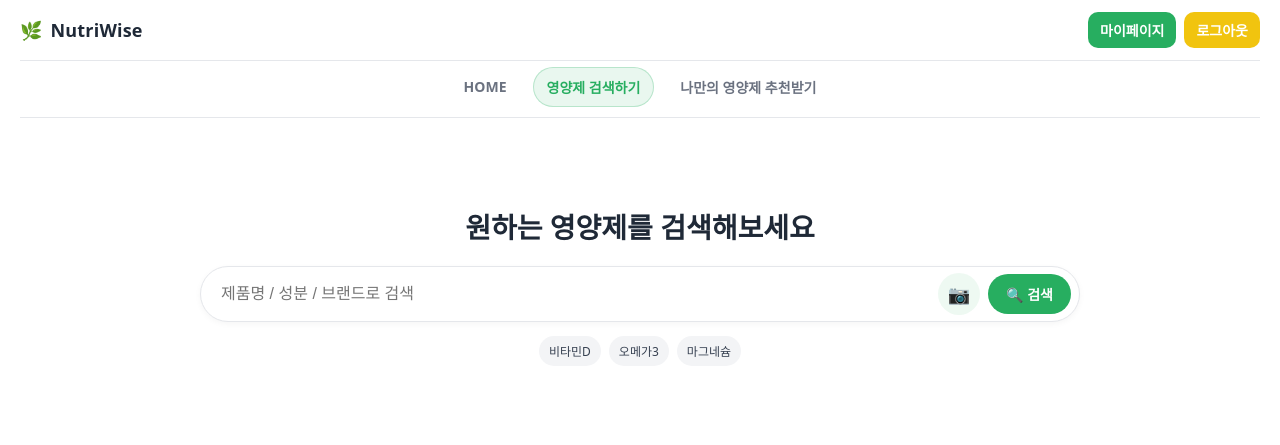
After one commit to ParkVitna/SKN14-4th-1Team, a Django app: page /app/search/ in a window 1280 px wide. The commit adds this page. Shown: the top 445 px of the page. Run offline with Django 5.2, Linux system fonts and the light colour scheme; the visitor is signed in with stand-in values (Sample User, id 1).

Commit message:
Feat: 검색, 추천 페이지 작성

```diff
--- a/MoonSangHee/_4th_proj/app/urls.py
+++ b/MoonSangHee/_4th_proj/app/urls.py
@@ -4,7 +4,9 @@ from . import views
 app_name = 'app'
 
 urlpatterns = [
-    path('', views.index, name='index'),
+    path('', views.home, name='home'),
+    path("search/", views.search, name="search"),
+    path("recommend/", views.recommend, name="recommend"),
     # path('app/', include('app.urls')), # /app/으로 시작하는 요청을 app/urls.py로 위임
     # # path('', RedirectView.as_view(url='/app/')), # /루트 주소/로 접속하면 자동으로 /app/으로
     # path('uauth/', include('uauth.urls')),
--- a/MoonSangHee/_4th_proj/app/views.py
+++ b/MoonSangHee/_4th_proj/app/views.py
@@ -1,6 +1,16 @@
 from django.shortcuts import render
 
 # Create your views here.
-def index(request):
+def home(request):
 
-    return render(request, 'layout/home.html')
+    return render(request, 'app/home.html')
+
+def search(request):
+    # 검색 페이지
+    q = request.GET.get("q", "")
+    ctx = {"q": q}
+    return render(request, "app/search.html", ctx)
+
+def recommend(request):
+    # 추천(챗봇) 페이지
+    return render(request, "app/recommend.html")
--- /dev/null
+++ b/MoonSangHee/_4th_proj/static/css/nav.css
@@ -0,0 +1,140 @@
+/* =========================
+   NutriWise - NAV (final)
+   ========================= */
+:root{
+  --nw-green:#27AE60;
+  --nw-yellow:#F1C40F;
+  --nw-text:#1f2937;      /* 다크 그레이 */
+  --nw-muted:#6b7280;     /* 서브 텍스트 */
+  --nw-border:#e5e7eb;    /* 라인 */
+  --nw-bg:#ffffff;
+}
+
+*{ box-sizing:border-box; }
+html,body{
+  margin:0;
+  font-family:"Noto Sans KR", system-ui, -apple-system, "Segoe UI", Roboto, Arial, sans-serif;
+  color:var(--nw-text);
+}
+
+/* ===== Header: 2행 그리드 =====
+   1행: 좌 로고 / 우 액션 유지
+   2행: 중앙 네비게이션 (전체 폭)
+*/
+.nw-header{
+  position: sticky; top: 0; z-index: 1000;
+  display: grid;
+  grid-template-columns: auto 1fr auto; /* brand | spacer | actions */
+  grid-template-rows: auto auto;        /* row1: brand/actions, row2: nav */
+  align-items: center;
+  gap: 12px 16px;
+  padding: 12px 20px 8px;
+  background: var(--nw-bg);
+}
+
+/* ===== Brand (좌측 고정) ===== */
+.nw-brand{
+  grid-column:1; grid-row:1;
+  display:inline-flex; align-items:center; gap:8px;
+  text-decoration:none;
+}
+.nw-brand__emoji{ font-size:18px; line-height:1; color:var(--nw-green); }
+.nw-brand__text{
+  font-weight: 800;              /* 폰트는 기존 것 사용 */
+  font-size: 18px;
+  letter-spacing: .2px;
+  color: var(--nw-text);
+}
+
+/* 로고가 어떤 페이지에서도 파란 링크/밑줄로 바뀌지 않도록 강한 덮어쓰기 */
+.nw-header .nw-brand,
+.nw-header .nw-brand:visited,
+.nw-header .nw-brand:hover,
+.nw-header .nw-brand:active{
+  color: var(--nw-text) !important;
+  text-decoration: none !important;
+}
+.nw-header .nw-brand__emoji{ color: var(--nw-green) !important; }
+
+/* ===== Actions (우측 고정) ===== */
+.nw-actions{
+  grid-column:3; grid-row:1;
+  justify-self:end;
+  display:flex; gap:8px; align-items:center;
+}
+.nw-btn{
+  display:inline-flex; align-items:center; justify-content:center;
+  height:36px; padding:0 12px;
+  border-radius:10px; border:0; cursor:pointer;
+  font-weight:700; font-size:14px; text-decoration:none;
+  color:#fff; background:var(--nw-green);
+  transition: filter .15s ease;
+}
+.nw-btn:hover{ filter:brightness(.95); }
+.nw-btn--yellow{ background:var(--nw-yellow); }
+.nw-inline-form{ display:inline; }
+
+/* ===== Nav (2행 전체 폭 중앙 정렬) ===== */
+.nw-nav{
+  grid-column:1 / -1; grid-row:2;
+  display:flex; gap:12px; justify-content:center;
+  padding: 6px 0 10px;
+  border-top:1px solid var(--nw-border);
+  border-bottom:1px solid var(--nw-border);
+}
+.nw-nav__link{
+  position:relative;
+  padding:10px 14px;
+  border-radius:999px;
+  text-decoration:none;
+  color:var(--nw-muted);
+  font-weight:700; font-size:14px;
+  transition: background .15s ease, color .15s ease, box-shadow .15s ease;
+}
+.nw-nav__link:hover{
+  background:#f8fafc;
+  color:var(--nw-text);
+}
+.nw-nav__link.is-active{
+  color:var(--nw-green);
+  background:rgba(39,174,96,.10);
+  box-shadow: inset 0 0 0 1px rgba(39,174,96,.25);
+}
+
+/* ===== Burger(모바일) ===== */
+.nw-burger{
+  display:none;
+  background:none; border:0; padding:8px; margin-left:8px; cursor:pointer;
+}
+.nw-burger span{
+  display:block; width:22px; height:2px; background:#111; margin:4px 0; border-radius:2px;
+}
+
+/* ===== Page padding (공통) ===== */
+.nw-main{ padding:40px 20px; }
+
+/* ===== Focus visible ===== */
+.nw-header a:focus{ outline:none; }
+.nw-header a:focus-visible{
+  outline:2px solid rgba(39,174,96,.55);
+  outline-offset:3px; border-radius:8px;
+}
+
+/* ===== Responsive ===== */
+@media (max-width: 960px){
+  /* 모바일에서 네비/액션은 접고 버거 표시 */
+  .nw-burger{ display:block; grid-column:2; grid-row:1; justify-self:center; }
+  .nw-actions{ display:none; }
+  .nw-nav{ display:none; }
+
+  /* 버거 토글 시 열기 */
+  .nw-header.is-open .nw-nav{
+    display:flex; flex-direction:column; gap:8px;
+    border-top:1px solid var(--nw-border);
+    border-bottom:1px solid var(--nw-border);
+    padding: 10px 20px;
+  }
+  .nw-header.is-open .nw-actions{
+    display:flex; justify-self:end; grid-column:3; grid-row:1;
+  }
+}
--- /dev/null
+++ b/MoonSangHee/_4th_proj/static/css/search.css
@@ -0,0 +1,48 @@
+:root{
+  --nw-green:#27AE60; --nw-text:#1f2937; --nw-border:#e5e7eb;
+}
+
+/* 검색 섹션 */
+.nw-search{ max-width: 880px; margin: 40px auto; }
+.nw-search__title{ font-size: 28px; font-weight: 900; margin: 10px 0 20px; text-align: center; color: var(--nw-text); }
+
+/* 검색 폼 */
+.nw-search__form{
+  display: flex; align-items: center; gap: 8px;
+  background: #fff; border: 1px solid var(--nw-border);
+  border-radius: 999px; padding: 6px 8px;
+  box-shadow: 0 2px 6px rgba(0,0,0,.04);
+}
+.nw-search__input{
+  flex: 1; border: none; outline: none;
+  font-size: 16px; padding: 10px 12px; border-radius: 999px;
+}
+
+/* 버튼 공통 */
+.nw-search__btn{
+  display:inline-flex; align-items:center; justify-content:center;
+  border:none; border-radius:999px; cursor:pointer;
+  padding:10px 14px; font-weight:700; font-size:14px;
+  background:transparent; color:var(--nw-green);
+}
+
+/* 파일 input 숨김 */
+.nw-search__file{ display:none; }
+
+/* 아이콘 업로드 버튼 */
+.nw-search__btn--icon{
+  width:42px; height:42px; padding:0; font-size:18px;
+  background: rgba(39,174,96,.08);
+}
+.nw-search__btn--icon:hover{ background: rgba(39,174,96,.14); }
+
+/* 검색 제출 버튼 */
+.nw-search__btn--primary{
+  background: var(--nw-green); color:#fff; padding:10px 18px;
+}
+.nw-search__btn--primary:hover{ filter: brightness(.96); }
+
+/* 메타 태그(선택) */
+.nw-search__meta{ margin-top: 14px; display:flex; gap:8px; justify-content:center; }
+.tag{ font-size:12px; color:#374151; background:#f3f4f6; border-radius:999px; padding:6px 10px; }
+.tag:hover{ background:#e5e7eb; cursor:pointer; }
--- a/MoonSangHee/_4th_proj/templates/layout/home.html
+++ b/MoonSangHee/_4th_proj/templates/app/home.html
@@ -38,9 +38,9 @@
       <div class="main_text-form">
         <div class="row g-2 justify-content-center">
           <div class="col-auto">
-            <button type="button" class="btn btn-sm btn-custom-yellow">
+            <a href="{% url 'app:search' %}" class="btn btn-sm btn-custom-yellow">
               시작하기 <span class="ms-1">›</span>
-            </button>
+            </a>
           </div>
         </div>
 
--- /dev/null
+++ b/MoonSangHee/_4th_proj/templates/app/search.html
@@ -0,0 +1,34 @@
+{% extends "layout/base.html" %}
+{% load static %}
+
+{% block title %}영양제 검색하기 · NutriWise{% endblock %}
+{% block extra_head %}
+<link rel="stylesheet" href="{% static 'css/search.css' %}">
+{% endblock %}
+
+{% block content %}
+<section class="nw-search">
+  <h1 class="nw-search__title">원하는 영양제를 검색해보세요</h1>
+
+  <form action="#" method="get" class="nw-search__form" enctype="multipart/form-data">
+    <input type="text" name="q" class="nw-search__input" placeholder="제품명 / 성분 / 브랜드로 검색" value="{{ request.GET.q }}">
+
+    <!-- 이미지/카메라 업로드 -->
+    <label class="nw-search__btn nw-search__btn--icon" title="이미지로 검색">
+      <input type="file" name="image" accept="image/*" class="nw-search__file" onchange="this.form.submit()">
+      📷
+    </label>
+
+    <button type="submit" class="nw-search__btn nw-search__btn--primary">
+      🔍 검색
+    </button>
+  </form>
+
+  <!-- (선택) 인기 검색어, 최근 검색어 슬롯 -->
+  <div class="nw-search__meta">
+    <span class="tag">비타민D</span>
+    <span class="tag">오메가3</span>
+    <span class="tag">마그네슘</span>
+  </div>
+</section>
+{% endblock %}
--- /dev/null
+++ b/MoonSangHee/_4th_proj/templates/layout/base.html
@@ -0,0 +1,33 @@
+{% load static %}
+<!DOCTYPE html>
+<html lang="ko">
+<head>
+  <meta charset="utf-8">
+  <meta name="viewport" content="width=device-width, initial-scale=1">
+  <title>{% block title %}NutriWise{% endblock %}</title>
+
+  <!-- 공통 네비 CSS -->
+  <link rel="stylesheet" href="{% static 'css/nav.css' %}">
+  {% block extra_head %}{% endblock %}
+</head>
+<body>
+
+  {% include 'layout/nav.html' %}
+
+  <main class="nw-main">
+    {% block content %}{% endblock %}
+  </main>
+
+  <!-- 모바일 네비 토글 -->
+  <script>
+    const burger = document.querySelector('.nw-burger');
+    const header = document.querySelector('.nw-header');
+    burger?.addEventListener('click', () => {
+      header.classList.toggle('is-open');
+      burger.setAttribute('aria-expanded', header.classList.contains('is-open'));
+    });
+  </script>
+
+  {% block extra_body %}{% endblock %}
+</body>
+</html>
--- /dev/null
+++ b/MoonSangHee/_4th_proj/templates/layout/nav.html
@@ -0,0 +1,40 @@
+<header class="nw-header">
+  <!-- 좌: 로고 -->
+  <a href="#" class="nw-brand" aria-label="홈으로">
+    <span class="nw-brand__emoji" aria-hidden="true">🌿</span>
+    <span class="nw-brand__text">NutriWise</span>
+  </a>
+
+  <!-- 중앙: 탭형 네비 (2행) -->
+  <nav class="nw-nav">
+    <a href="{% url 'app:home' %}"
+       class="nw-nav__link {% if request.resolver_match.url_name == 'home' %}is-active{% endif %}">
+       HOME
+    </a>
+    <a href="{% url 'app:search' %}"
+       class="nw-nav__link {% if request.resolver_match.url_name == 'search' %}is-active{% endif %}">
+       영양제 검색하기
+    </a>
+    <a href="{% url 'app:recommend' %}"
+       class="nw-nav__link {% if request.resolver_match.url_name == 'recommend' %}is-active{% endif %}">
+       나만의 영양제 추천받기
+    </a>
+  </nav>
+
+  <!-- 우: 마이페이지/로그인 -->
+  <div class="nw-actions">
+    {% if request.user.is_authenticated %}
+      <a class="nw-btn" href="#">마이페이지</a>
+      <form method="post" action="#" class="nw-inline-form">{% csrf_token %}
+        <button type="submit" class="nw-btn nw-btn--yellow">로그아웃</button>
+      </form>
+    {% else %}
+      <a class="nw-btn nw-btn--yellow" href="#">로그인</a>
+    {% endif %}
+  </div>
+
+  <!-- 모바일 버거 -->
+  <button class="nw-burger" aria-label="메뉴 열기" aria-expanded="false">
+    <span></span><span></span><span></span>
+  </button>
+</header>
```
Also changed, not shown: MoonSangHee/_4th_proj/static/css/recommend.css (added, +75 -0 lines), MoonSangHee/_4th_proj/templates/app/recommend.html (added, +70 -0 lines).
